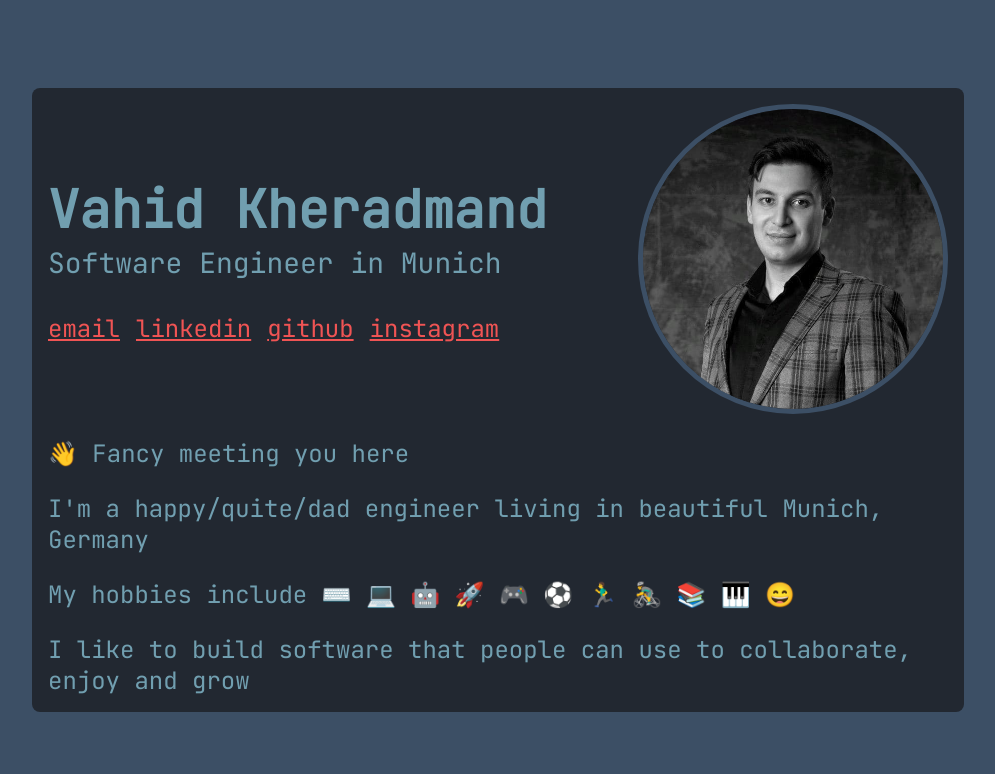
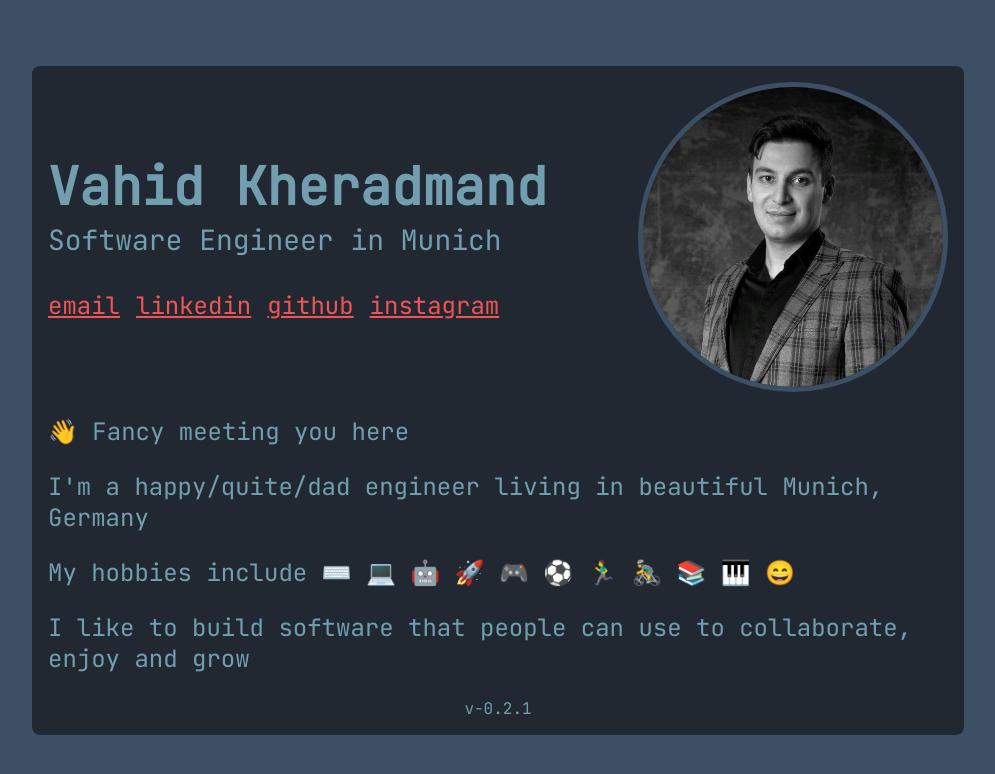
Before and after one commit to developerium/developerium.github.io, a React (Create React App) app: page / in a window 1280 px wide. Shown: the top 774 px of the page, without its empty margins (142-1137 px from the left). Built offline with nearby package versions, Linux system fonts and the light colour scheme.

Commit message:
Add app version

```diff
--- a/src/App.tsx
+++ b/src/App.tsx
@@ -2,6 +2,7 @@ import React from 'react';
 import styled from 'styled-components';
 import { AboutMe } from './AboutMe';
 import { AppStyle } from './AppStyle';
+import { AppVersion } from './AppVersion';
 import { Header } from './Header';
 import { appColor, maxMobileWidth, maxTabletWidth } from './theme';
 
@@ -32,6 +33,7 @@ function App() {
       <AppStyle />
       <Header />
       <AboutMe />
+      <AppVersion />
     </Root>
   );
 }
--- /dev/null
+++ b/src/AppVersion.tsx
@@ -0,0 +1,14 @@
+import React from 'react';
+import styled from 'styled-components';
+import packageInfo from '../package.json';
+import { textColor } from './theme';
+
+const { version } = packageInfo;
+
+const Root = styled.div`
+  text-align: center;
+  margin-top: 24px;
+  color: ${textColor};
+`;
+
+export const AppVersion = () => <Root>v-{version}</Root>;
```
